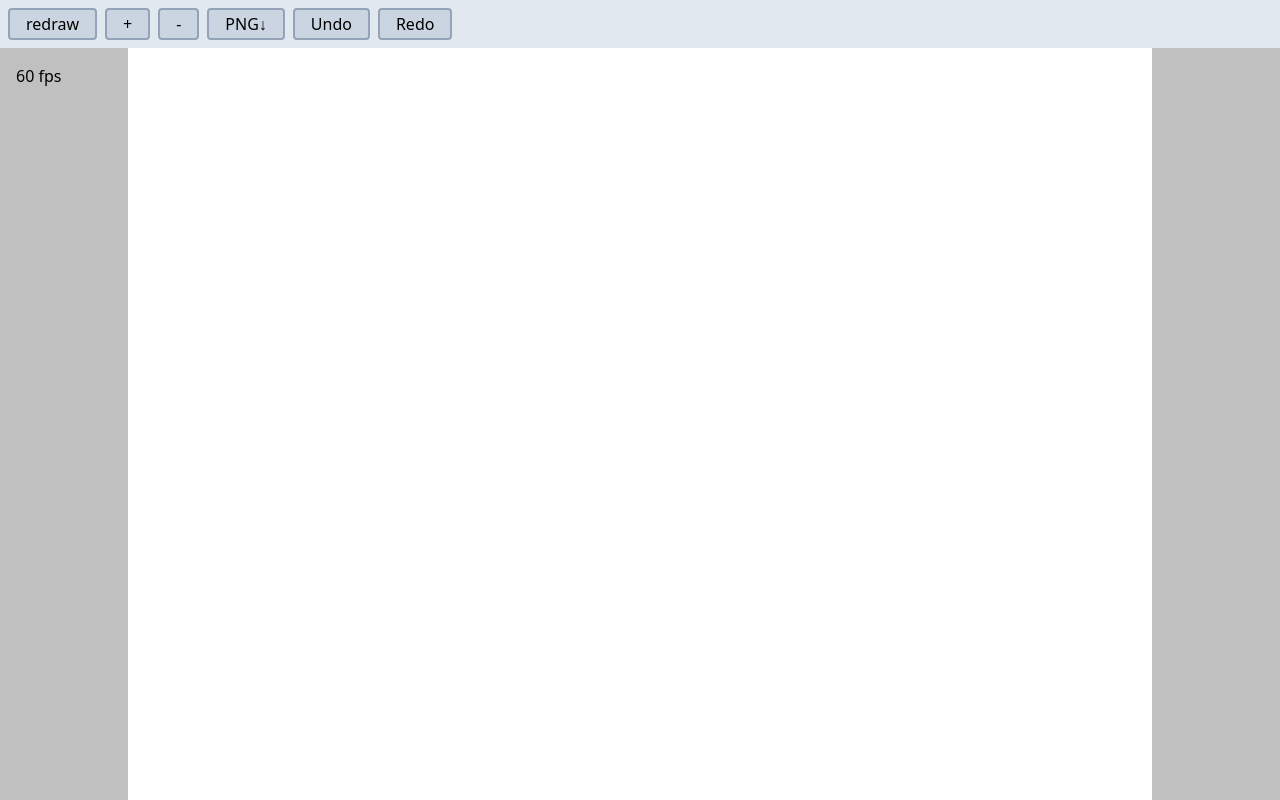
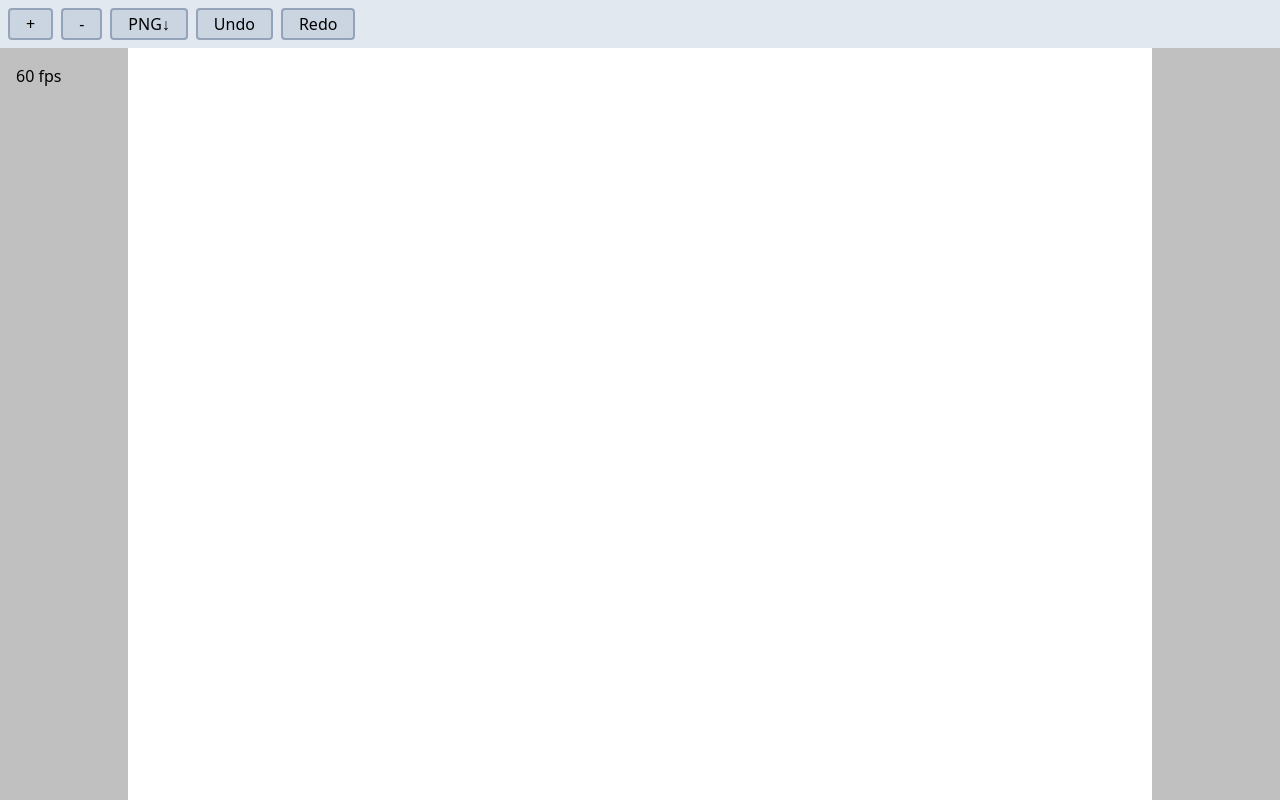
Before and after one commit to idomshi/etcha, a Nuxt app in the folder front/: page / in a window 1280 px wide. Built offline with nearby package versions, Linux system fonts and the light colour scheme.

Commit message:
動作確認用のmodifyメソッドを消す

```diff
--- a/front/components/TheTopToolbar.vue
+++ b/front/components/TheTopToolbar.vue
@@ -1,7 +1,7 @@
 <script setup lang="ts">
 import useViewPosition from '~/composables/imagePos';
 
-const { buffcanvas, modify, undo, redo } = useImage()
+const { buffcanvas, undo, redo } = useImage()
 const { posArray, setAngle } = useViewPosition()
 const incAngle = () => {
   setAngle(posArray.value.angle + 0.05)
@@ -23,7 +23,6 @@ async function exoprtAsPng() {
 
 <template>
   <div class="p-2 flex flex-row gap-2 bg-slate-200">
-    <button @click="modify" class="px-4 h-8 bg-slate-300 border-2 border-slate-400 rounded">redraw</button>
     <button @click="incAngle" class="px-4 h-8 bg-slate-300 border-2 border-slate-400 rounded">+</button>
     <button @click="decAngle" class="px-4 h-8 bg-slate-300 border-2 border-slate-400 rounded">-</button>
     <button @click="exoprtAsPng" class="px-4 h-8 bg-slate-300 border-2 border-slate-400 rounded">PNG↓</button>
--- a/front/composables/useImage.ts
+++ b/front/composables/useImage.ts
@@ -44,21 +44,6 @@ export const useImage = () => {
     );
   }
 
-  const modify = () => {
-    if (w.value === undefined || h.value === undefined) return
-    const b = Math.floor(Math.random() * 256)
-    for (let y = 0; y < h.value; y++) {
-      for (let x = 0; x < w.value; x++) {
-        const idx = (y * w.value + x) * 4
-        pixel[idx] = x * 255 / w.value
-        pixel[idx + 1] = y * 255 / h.value
-        pixel[idx + 2] = b
-        pixel[idx + 3] = 255
-      }
-    }
-    imageData = new ImageData(pixel, w.value, h.value)
-  }
-
   const stroke = (pos: Position): void => {
     if (w.value === undefined || h.value === undefined) return
     layers.stroke(pos)
@@ -90,7 +75,6 @@ export const useImage = () => {
     width: readonly(w),
     height: readonly(h),
     init,
-    modify,
     stroke,
     undo,
     redo,
```
